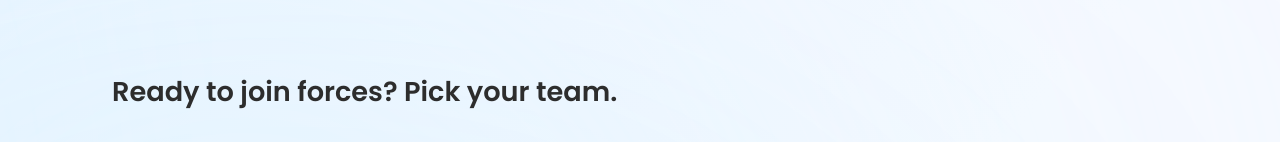
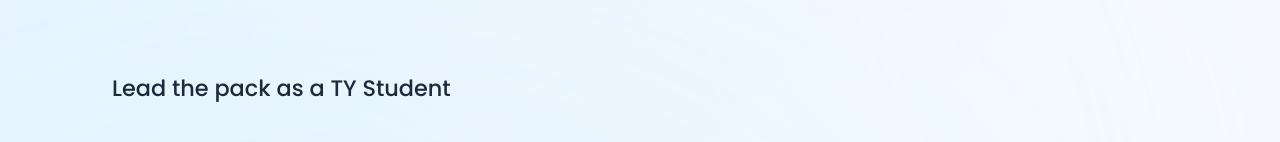
Before and after one commit to csikjsce/Recruitment-2023, a React (Create React App) app: page / in a window 1280 px wide. Shown: the part 810-952 px from the top of the page. Built offline with nearby package versions, Linux system fonts and the light colour scheme; the HTML template or start-up script is replaced by a standard one.

Commit message:
fix: card lag

```diff
--- a/src/components/Positions.jsx
+++ b/src/components/Positions.jsx
@@ -11,10 +11,6 @@ const Positions = forwardRef(({ isMobile }, ref) => {
 				ref={ref}
 				className='!justify-center !items-center'>
 				<FlexCol className='!items-start !gap-16 !pl-4'>
-					<ScreenText
-						text={isMobile ? 'Pick your team.' : 'Ready to join forces? Pick your team.'}
-						mobile={isMobile}
-					/>
 					<FlexCol className='!items-start gap-24'>
 						<FlexHeads isMobile={isMobile} />
 						<FlexMembers isMobile={isMobile} />
--- a/src/utilities/Cards.jsx
+++ b/src/utilities/Cards.jsx
@@ -16,13 +16,13 @@ const ModalCard = ({ title, subtitle }) => {
 const HeadsCard = memo(({ title, subtitle, image, mobile, onClick }) => {
 	const size = mobile ? '!w-[70vw]' : '!w-[15vw]'
 	const classes =
-		'!items-start !justify-end bg-[#FCFEFE80] border-2 border-[#FFF] rounded-lg !h-[auto] px-4 pt-20 py-6 lg:hover:shadow-lg shadow-md gap-1 ' +
+		'!items-start !justify-end bg-[#FCFEFE80] border-[3px] border-[#FFF] rounded-lg !h-[auto] px-4 pt-20 py-6 lg:hover:shadow-lg shadow-md gap-1 ' +
 		size
 	return (
 		<>
 			<div
 				onClick={onClick}
-				className='cursor-pointer lg:hover:-translate-y-3 transition-all'>
+				className='cursor-pointer transition-all'>
 				<FlexCol>
 					<img
 						src={image}
@@ -43,13 +43,13 @@ const HeadsCard = memo(({ title, subtitle, image, mobile, onClick }) => {
 const MembersCard = memo(({ title, subtitle, image, mobile, onClick }) => {
 	const size = mobile ? '!w-[70vw]' : '!w-[15vw]'
 	const classes =
-		'!items-start !justify-end bg-[#FCFEFE80] border-2 border-[#FFF] rounded-lg !h-[auto] px-4 pt-20 py-6 lg:hover:shadow-lg shadow-md gap-1 ' +
+		'!items-start !justify-end bg-[#FCFEFE80] border-[3px] border-[#FFF] rounded-lg !h-[auto] px-4 pt-20 py-6 lg:hover:shadow-lg shadow-md gap-1 ' +
 		size
 	return (
 		<>
 			<div
 				onClick={onClick}
-				className='cursor-pointer lg:hover:-translate-y-3 transition-all'>
+				className='cursor-pointer transition-all'>
 				<FlexCol>
 					<img
 						src={image}
```
